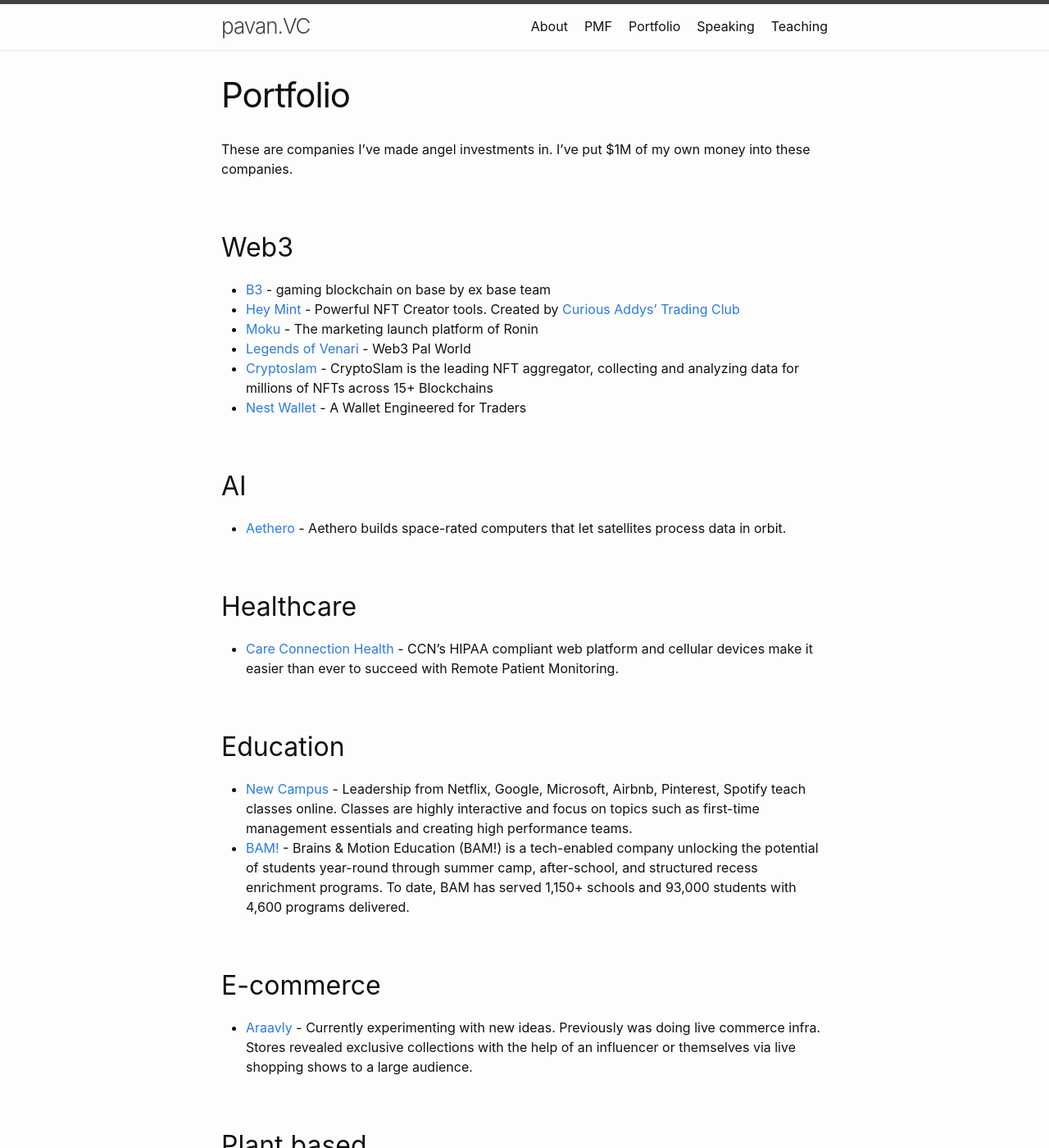
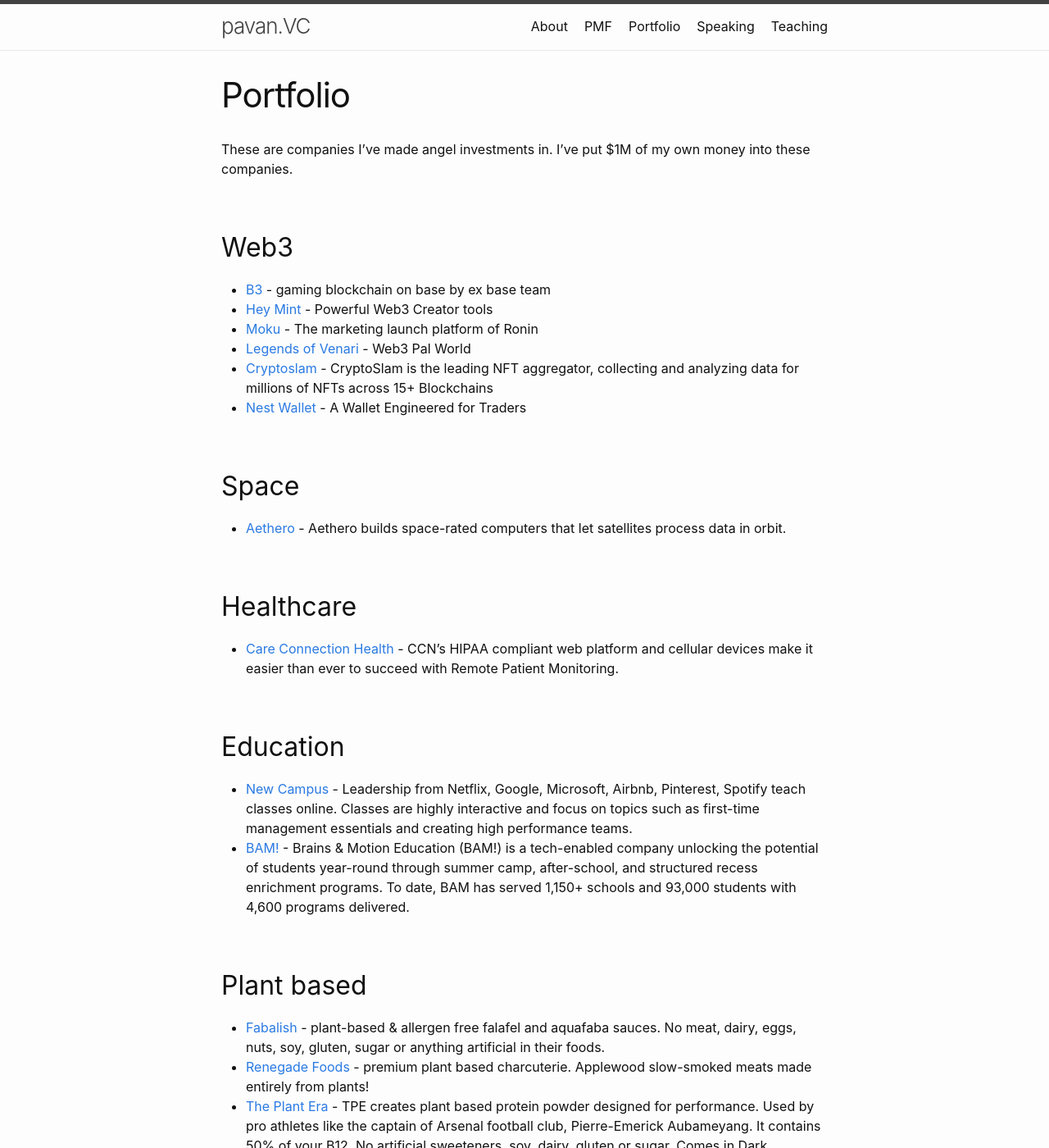
Before and after one commit to katpavan/katpavan.github.io, a Jekyll site: the page built from portfolio.md, in a window 1280 px wide and 1400 px high. Shown: the whole window at 82% size. Built offline with Jekyll 4.4.1, drawn with Linux system fonts in a browser that asks for light colours.

Commit message:
Update portfolio.md

```diff
--- a/portfolio.md
+++ b/portfolio.md
@@ -9,13 +9,13 @@
 ## Web3
 
 - [B3](https://x.com/b3dotfun/) - gaming blockchain on base by ex base team
-- [Hey Mint](https://www.heymint.xyz/) - Powerful NFT Creator tools. Created by [Curious Addys' Trading Club](https://curiousaddys.com/)
+- [Hey Mint](https://www.heymint.xyz/) - Powerful Web3 Creator tools
 - [Moku](https://x.com/Moku_HQ/status/1805407187482640642) - The marketing launch platform of Ronin
 - [Legends of Venari](https://legendsofvenari.com/) - Web3 Pal World
 - [Cryptoslam](https://cryptoslam.io/) - CryptoSlam is the leading NFT aggregator, collecting and analyzing data for millions of NFTs across 15+ Blockchains
 - [Nest Wallet](https://nestwallet.xyz/) - A Wallet Engineered for Traders
 
-## AI
+## Space
 - [Aethero](https://aethero.com/) - Aethero builds space-rated computers that let satellites process data in orbit.
 
 ## Healthcare
@@ -27,14 +27,12 @@
 - [New Campus](https://newcampus.co) - Leadership from Netflix, Google, Microsoft, Airbnb, Pinterest, Spotify teach classes online. Classes are highly interactive and focus on topics such as first-time management essentials and creating high performance teams.
 - [BAM!](https://www.brains-and-motion.com/) - Brains & Motion Education (BAM!) is a tech-enabled company unlocking the potential of students year-round through summer camp, after-school, and structured recess enrichment programs. To date, BAM has served 1,150+ schools and 93,000 students with 4,600 programs delivered.
 
-
-## E-commerce
-
-- [Araavly](#) - Currently experimenting with new ideas. Previously was doing live commerce infra. Stores revealed exclusive collections with the help of an influencer or themselves via live shopping shows to a large audience.
-
-
 ## Plant based
 
 - [Fabalish](https://www.fabalish.com) - plant-based & allergen free falafel and aquafaba sauces. No meat, dairy, eggs, nuts, soy, gluten, sugar or anything artificial in their foods.
 - [Renegade Foods](https://renegadefoods.com/) - premium plant based charcuterie. Applewood slow-smoked meats made entirely from plants!
 - [The Plant Era](https://theplantera.com) - TPE creates plant based protein powder designed for performance. Used by pro athletes like the captain of Arsenal football club, Pierre-Emerick Aubameyang. It contains 50% of your B12. No artificial sweeteners, soy, dairy, gluten or sugar. Comes in Dark Chocolate and Strawberry Basil.
+
+  ## Pivoting
+
+- [Araavly](#)
```
